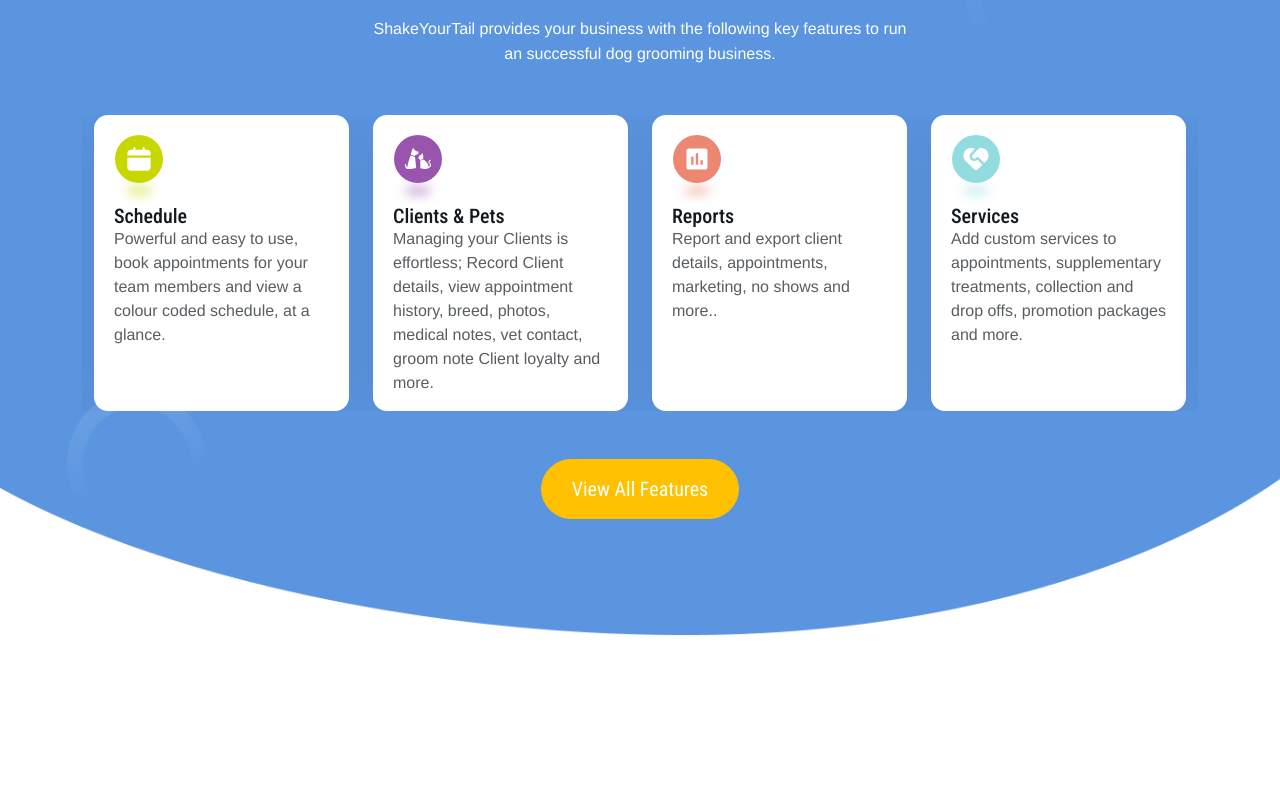
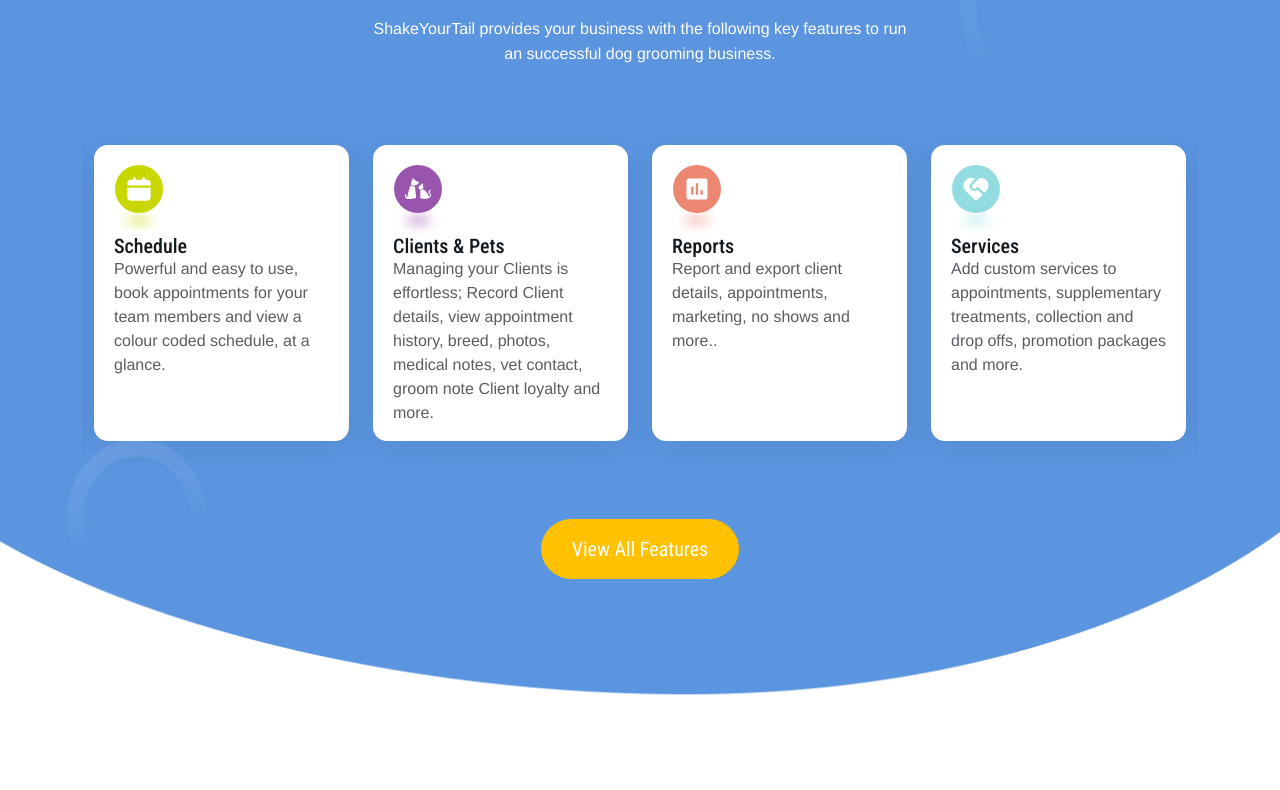
Before and after one commit to khushi303/shakeyourtail, a React (Create React App) app: page / in a window 1280 px wide. Shown: the part 2450-3240 px from the top of the page. Built offline with nearby package versions, Linux system fonts and the light colour scheme; a web font is replaced by a local one.

Commit message:
change in color

```diff
--- a/src/App.css
+++ b/src/App.css
@@ -340,6 +340,12 @@
   box-shadow: 0px 6px 39px 0px rgba(91, 149, 224, 0.13);
   padding: 19px 23px 17px 16px;
   cursor: pointer;
+  transition: all .3s linear;
+}
+
+.white_card:hover {
+  transform: scale(1.05) !important;
+  box-shadow: 0px 4px 25px 0px #ffffffb0;
 }
 
 .white_card1 {
@@ -348,6 +354,11 @@
   box-shadow: 0px 6px 39px 0px rgba(91, 149, 224, 0.13);
   padding: 19px 38px 45px 16px;
   cursor: pointer;
+}
+
+.white_card1:hover {
+  transform: scale(1.05) !important;
+  box-shadow: 0px 4px 25px 0px #ffffffb0;
 }
 
 /* ----------feature-------- */
@@ -399,6 +410,12 @@
   padding: 20px;
   height: 296px;
   cursor: pointer;
+  transition: all .3s linear !important;
+}
+
+.bg_whcard:hover {
+  transform: scale(1.05) !important;
+  box-shadow: 0px 4px 25px 0px #ffffffb0;
 }
 
 .px-12 {
@@ -535,6 +552,17 @@
   padding: 20px;
   height: 280px;
   cursor: pointer;
+  transition: all .3s linear !important;
+}
+
+.about-whcard:hover {
+  transform: scale(1.05) !important;
+  box-shadow: 0px 4px 25px 0px #ffffffb0;
+}
+
+.slick-track {
+  padding-top: 30px !important;
+  padding-bottom: 30px !important;
 }
 
 .btn_view {
@@ -1068,6 +1096,7 @@
     background-repeat: no-repeat;
     background-size: 100% 100%;
     object-fit: cover;
+    background-color: unset;
     /* min-height: 100vh; */
   }
 
```
